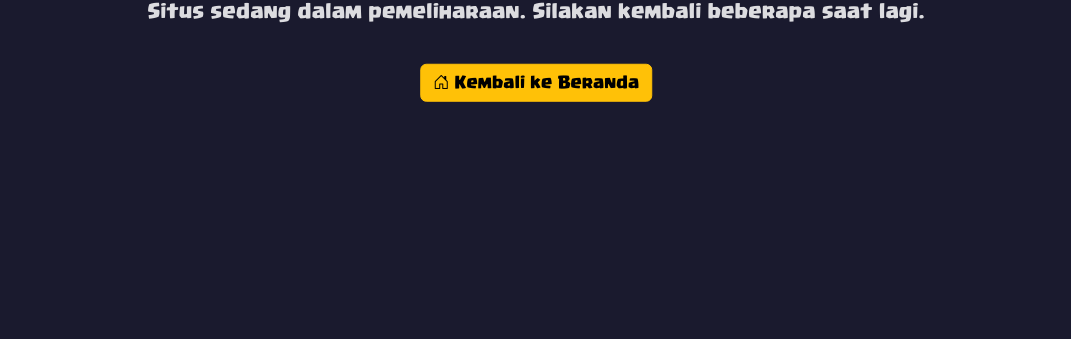
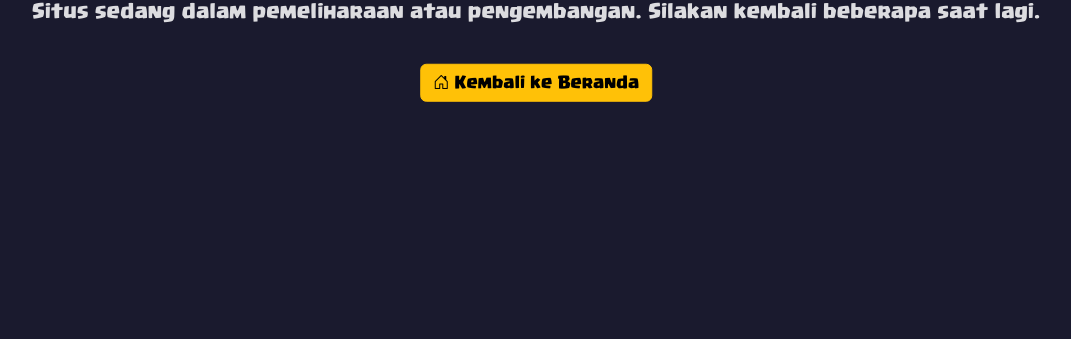
Before and after one commit to paokkk45r/fahristr, a plain HTML site: page index.html in a window 1280 px wide. Shown: the part 461-800 px from the top of the page, without its empty margins (108-1179 px from the left). Drawn offline with nearby package versions, Linux system fonts and the light colour scheme.

Commit message:
index.html

```diff
--- a/index.html
+++ b/index.html
@@ -63,7 +63,7 @@
   <div class="container-shake">
     <div class="icon"><i class="bi bi-exclamation-triangle-fill text-danger"></i></div>
     <h1>FAHRI STORE MAINTENANCE</h1>
-    <p>Situs sedang dalam pemeliharaan. Silakan kembali beberapa saat lagi.</p>
+    <p>Situs sedang dalam pemeliharaan atau pengembangan. Silakan kembali beberapa saat lagi.</p>
     <a href="/index.html" class="btn btn-warning btn-home"><i class="bi bi-house-door"></i> Kembali ke Beranda</a>
   </div>
 
```
